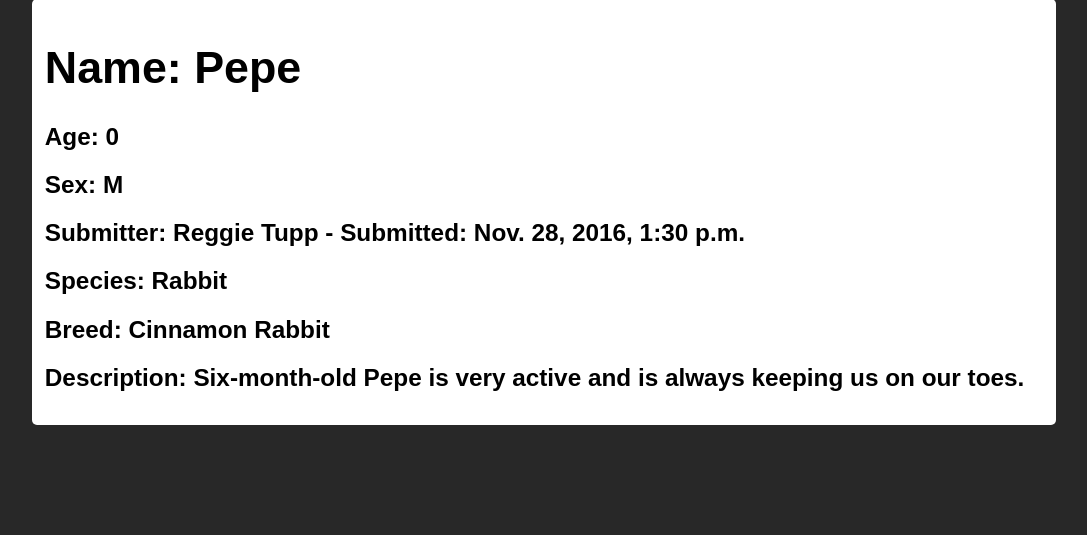
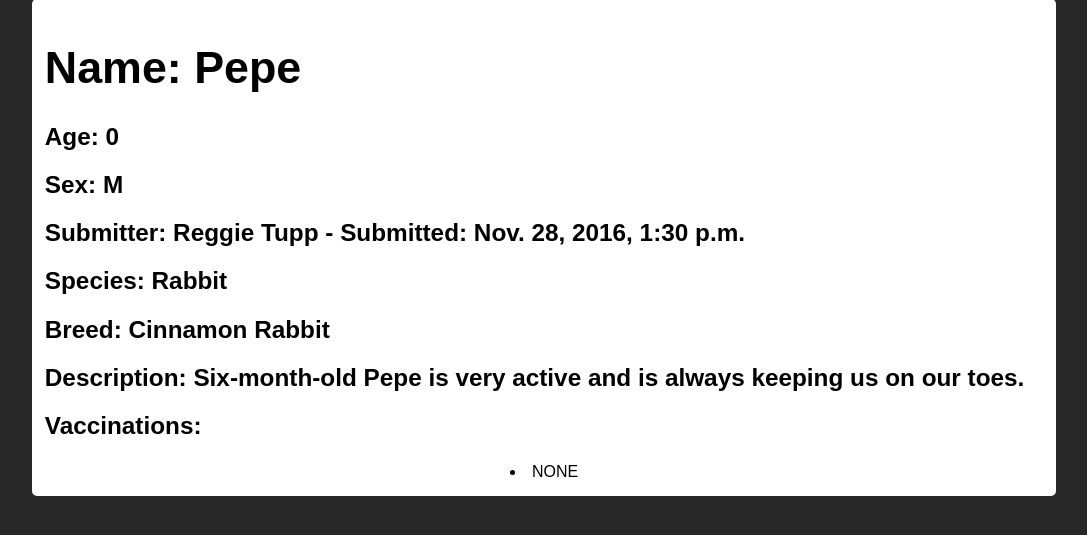
Before and after one commit to danelms/djangoYR2, a Django app: page /firstApp/1/ in a window 1280 px wide. Shown: the part 112-647 px from the top of the page, without its empty margins (96-1183 px from the left). Run offline with Django 3.2, Linux system fonts and the light colour scheme; data comes from the database, SQL or seed files in the repository; both versions use the stored data as it was after the commit.

Commit message:
Vaccinations in pet_detail

```diff
--- a/djangoProject/firstApp/templates/pet_detail.html
+++ b/djangoProject/firstApp/templates/pet_detail.html
@@ -11,5 +11,13 @@
 <h2>Species: {{pet.species|capfirst}}</h2>
 <h2>Breed: {{pet.breed|title}}</h2>
 <h2>Description: {{pet.description|capfirst}}</h2>
+<h2>Vaccinations:</h2>
+{% if pet.vaccinations.all %}
+    {% for v in pet.vaccinations.all %}
+        <li>{{v.name|capfirst}}</li>
+    {% endfor %}
+{% else %}
+<li>NONE</li>
+{% endif %}
 
 {%endblock%}
```
Also changed, not shown: djangoProject/db.sqlite3.
